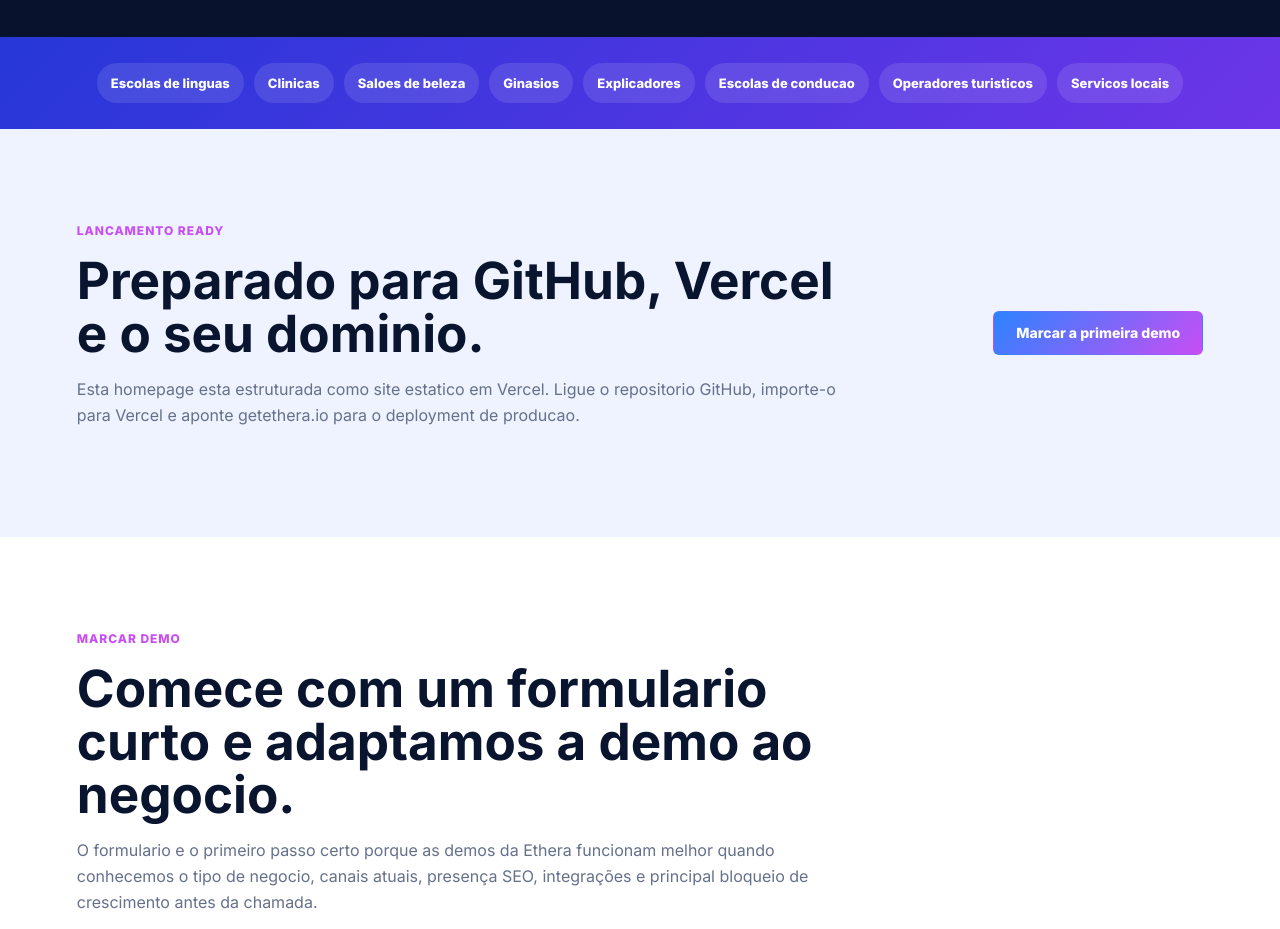
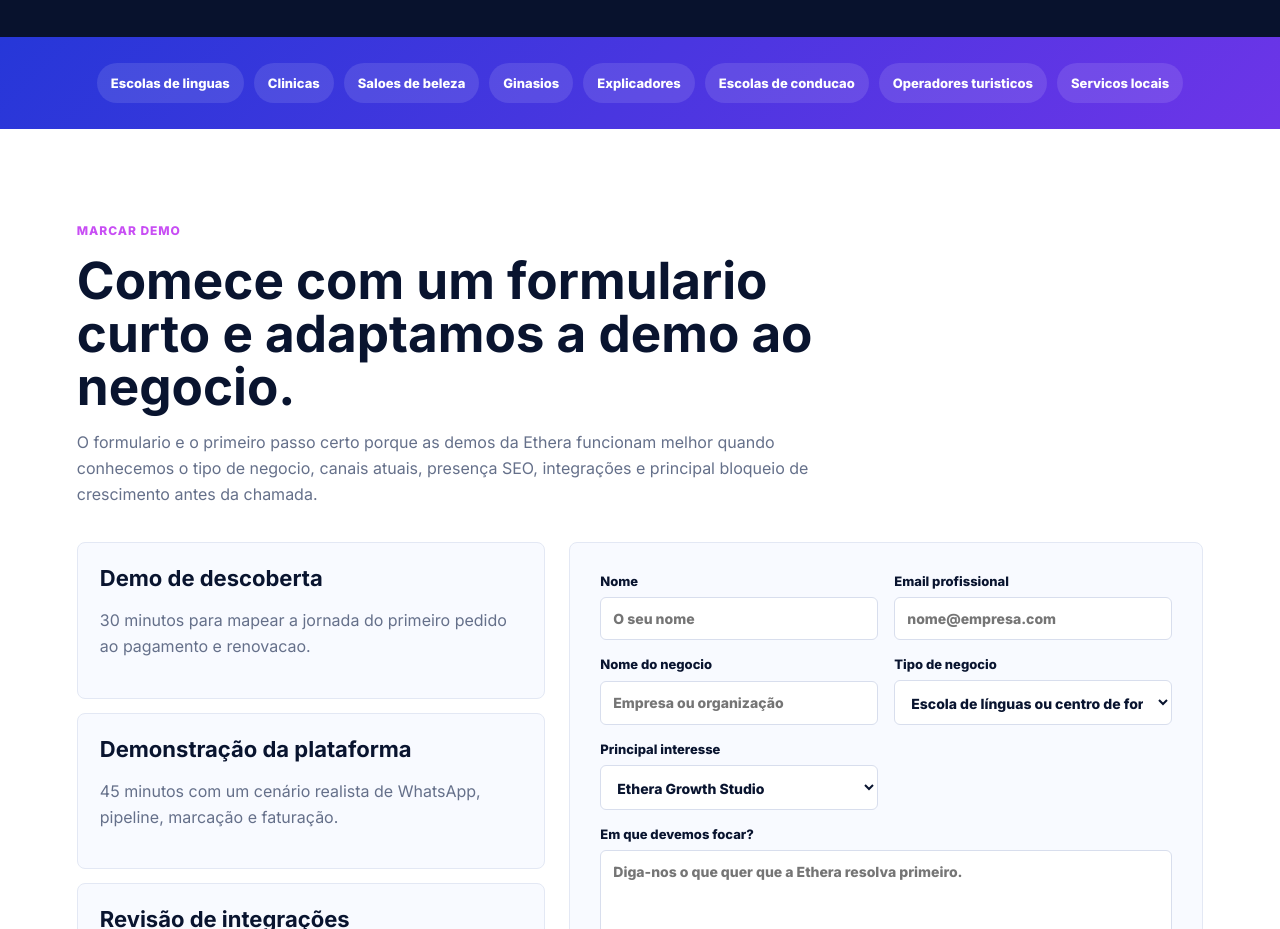
Before and after one commit to bonniciron-rgb/getethera-site, a website: page pt/index.html in a window 1280 px wide. Shown: the part 9640-10569 px from the top of the page. Drawn offline with Linux system fonts and the light colour scheme.

Commit message:
Remove deployment launch section

```diff
--- a/pt/index.html
+++ b/pt/index.html
@@ -695,18 +695,6 @@
         </div>
       </section>
 
-      <section id="launch" class="section launch">
-        <div>
-          <p class="eyebrow">Lancamento ready</p>
-          <h2>Preparado para GitHub, Vercel e o seu dominio.</h2>
-          <p>
-            Esta homepage esta estruturada como site estatico em Vercel. Ligue o repositorio GitHub, importe-o para
-            Vercel e aponte getethera.io para o deployment de producao.
-          </p>
-        </div>
-        <a class="button primary" href="#book-demo">Marcar a primeira demo</a>
-      </section>
-
       <section id="book-demo" class="section demo-request">
         <div class="section-intro">
           <p class="eyebrow">Marcar demo</p>
```
Also changed, not shown: index.html (+0 -12 lines).
